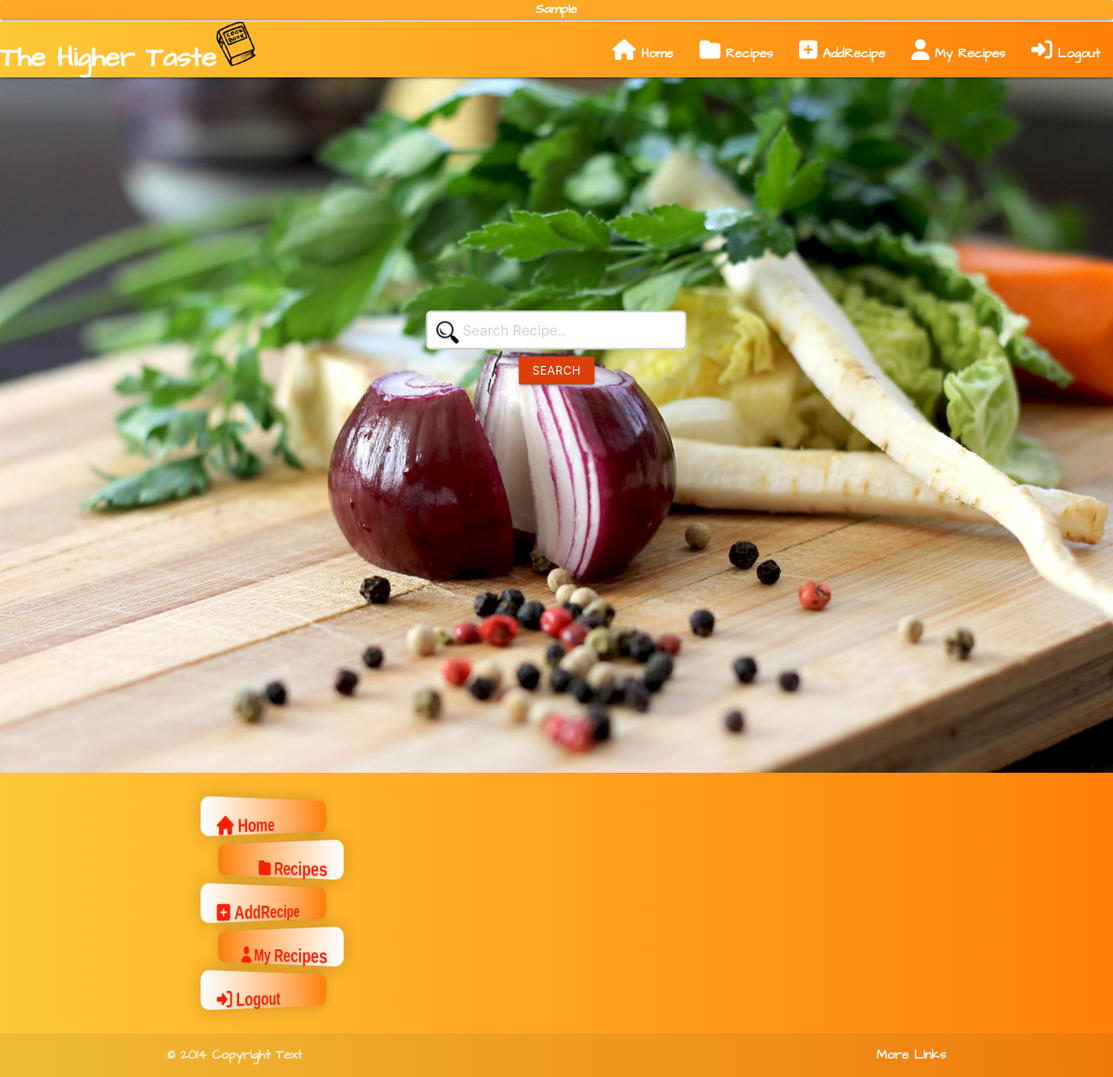
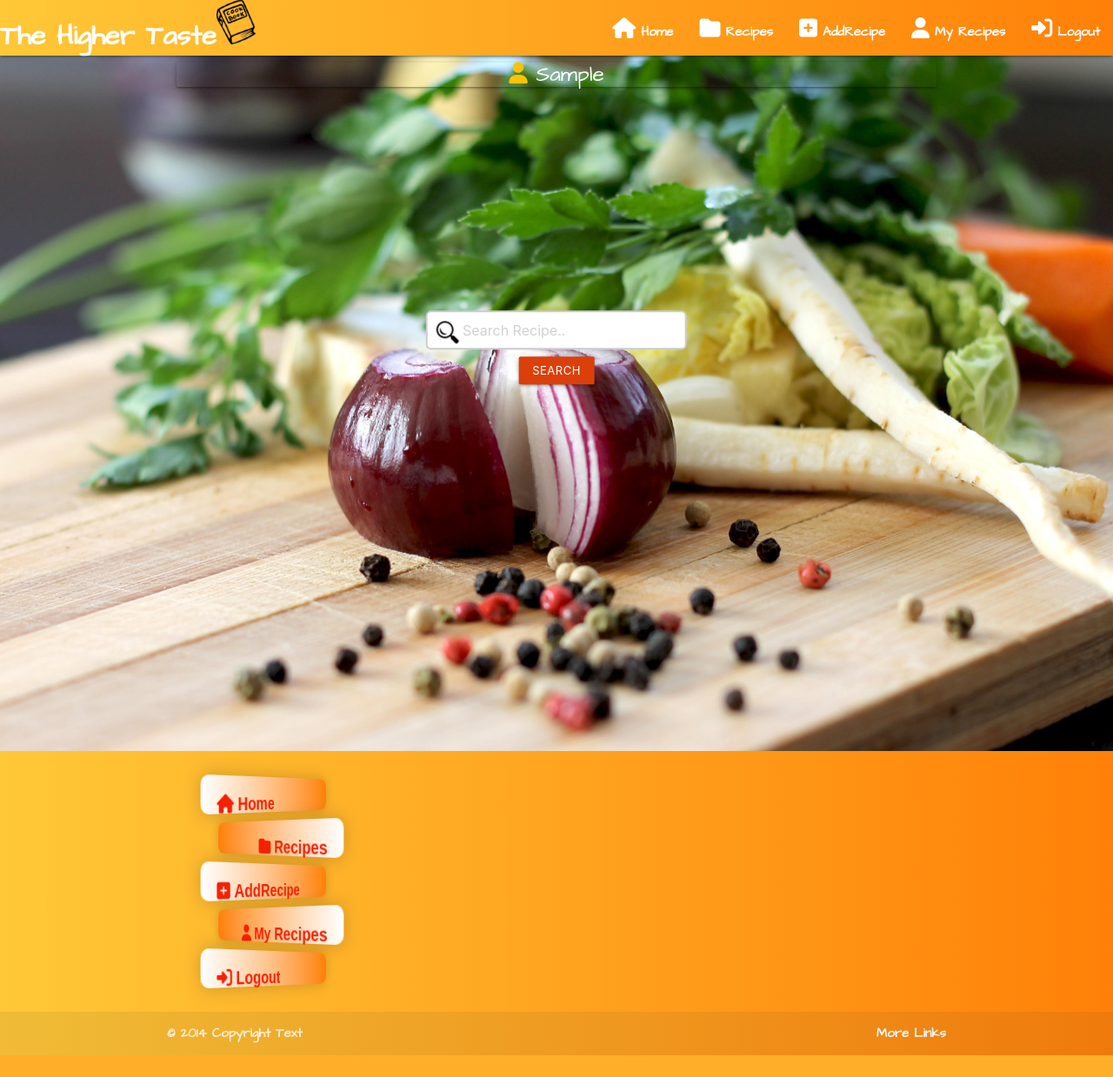
Before and after one commit to KTM28/The-Higher-Taste-CookBook, a Flask app: page / in a window 1280 px wide. Shown: the whole page at 87% size. After the commit the page ends 1214 px from the top, so only its background shows below. Run offline with Flask 2, Linux system fonts and the light colour scheme; the visitor is signed in with stand-in values (Sample User, id 1); some libraries are stand-ins or nearby versions.

Commit message:
Session Username div removed from base.html and added to home.html for better design compatibility

```diff
--- a/templates/base.html
+++ b/templates/base.html
@@ -15,18 +15,9 @@
 
 <body>
     <header>
-        {% if session['logged_in'] == True %}
 
-        <div class="card orange lighten-1 white-text margin-less">
-            <div class="center-align">
-                {{ session['username']|capitalize }}
-            </div>
-        </div>
-
-        {% endif %}
         <div class="navbar-fixed">
             <nav class="bg-org">
-
                 <div class="nav-wrapper">
                     <a href="{{ url_for('home_template')}}" class="brand-logo">The Higher Taste<img
                             class="responsive-img" src="{{ url_for('static', filename='images/logo.png')}}"></a>
@@ -61,9 +52,10 @@
                         {% endif %}
                     </ul>
             </nav>
+
         </div>
+
         <!-- side Nav -->
-
         <ul class="sidenav bg-org" id="mobile-demo">
             <li><a href="{{ url_for('home_template') }}"><i class="prefix fas fa-home"></i>&nbspHome</a>
             </li>
--- a/templates/home.html
+++ b/templates/home.html
@@ -1,6 +1,20 @@
 {% extends "base.html" %}{% block content %}
 <div class="home-page">
     <div class="container">
+
+        {% if session['logged_in'] == True %}
+        <div class="row">
+            <div class="col s12 center-align">
+                <div class="card transparent white-text margin-less">
+                    <div>
+                        <h5><i class="fas fa-user amber-text accent-4"></i> {{ session['username']|capitalize }}
+                        </h5>
+                    </div>
+                </div>
+            </div>
+        </div>
+        {% endif %}
+
         {% if 'username' not in session %}
         <div class="row slogan">
             <div class="col s12 center-align">
```
